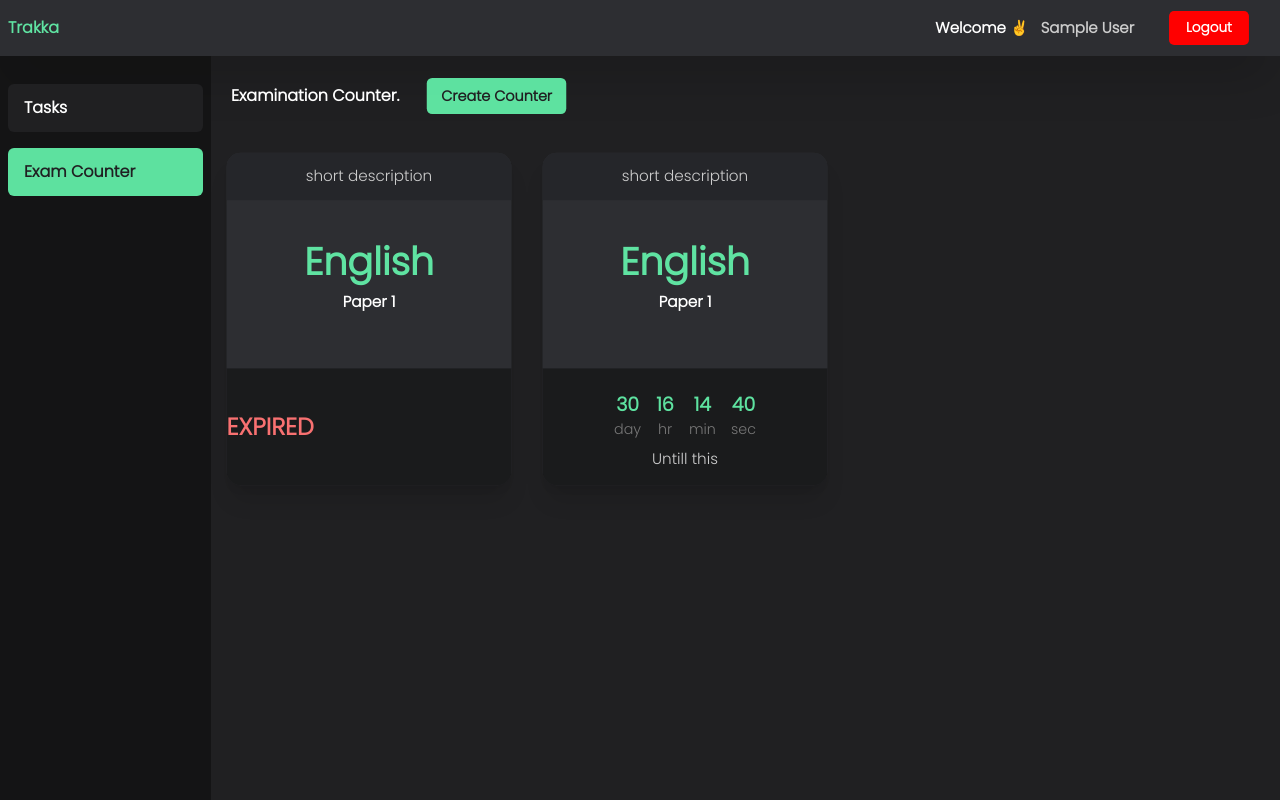
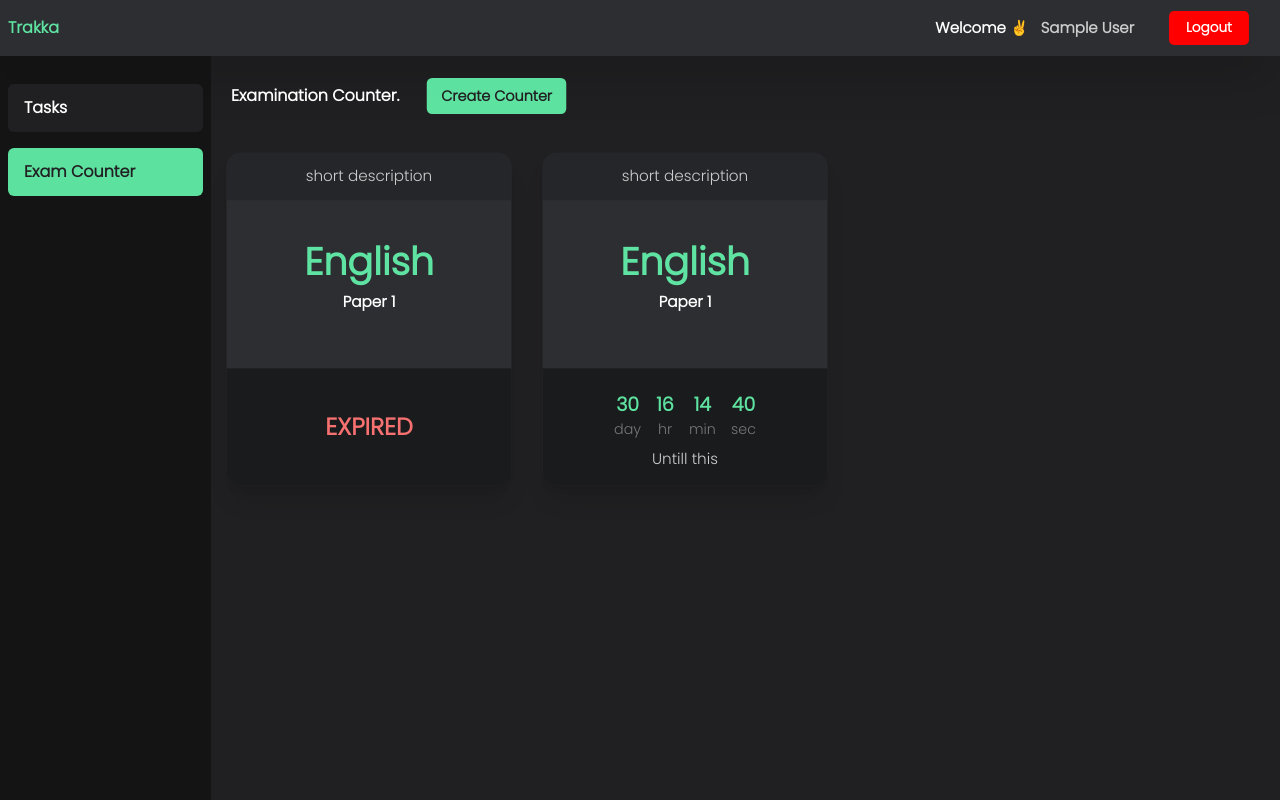
Before and after one commit to Benrobo/trakka, a React (Create React App) app in the folder app/: page /examCounter in a window 1280 px wide. Built offline with nearby package versions, Linux system fonts and the light colour scheme; sample sign-in values are in the browser's storage; what notyf would draw is missing.

Commit message:
added exam timer

```diff
--- a/app/src/pages/examCounter.js
+++ b/app/src/pages/examCounter.js
@@ -220,7 +220,7 @@ function Counter({ datetime }) {
         <>
             {
                 expired ?
-                    <p className="text-red-400 font-extrabold text-[25px]  " ref={expiredTimer}></p>
+                    <p className="text-red-400 text-center w-full font-extrabold text-[25px]  " ref={expiredTimer}></p>
                     :
                     <>
                         <div className="w-full flex flex-row items-center justify-center">
```
